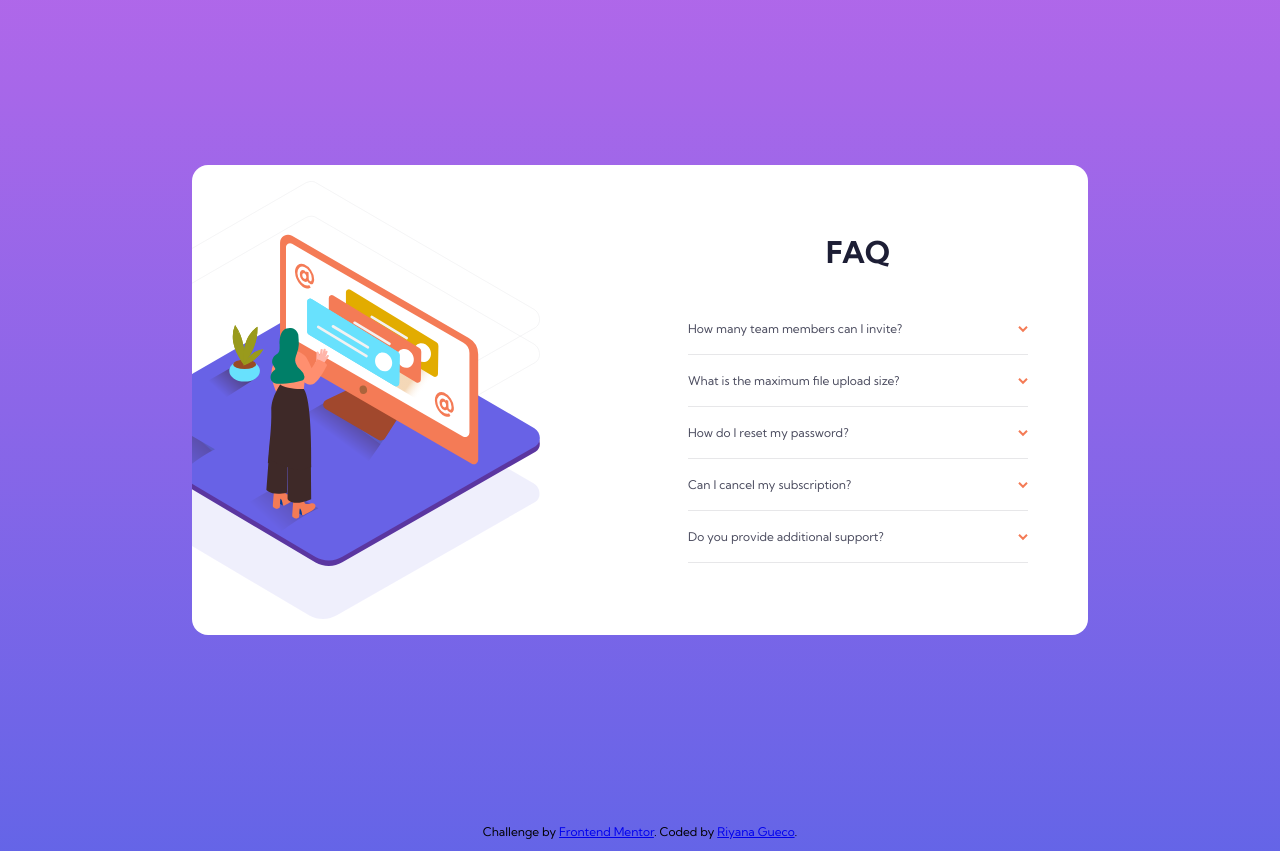
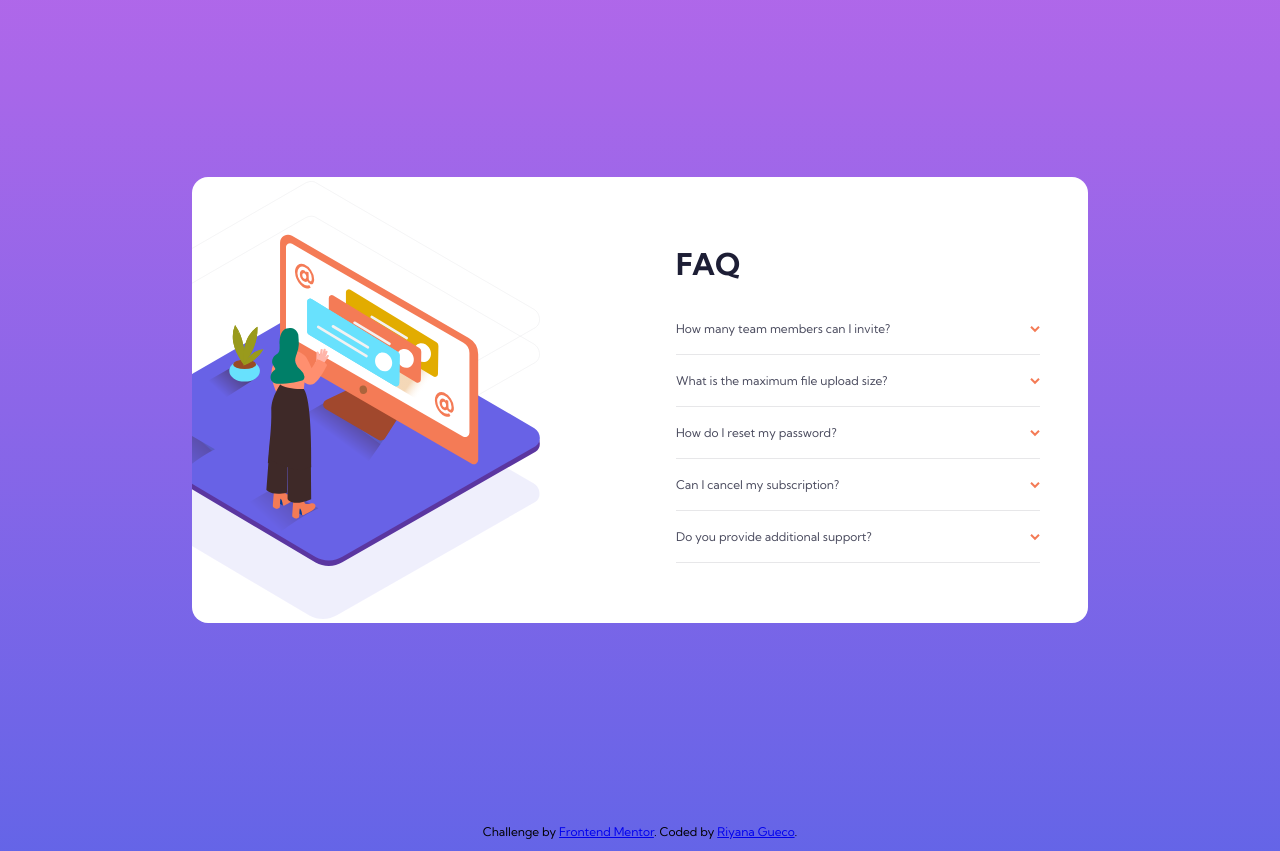
Before and after one commit to rngueco/faq-accordion-card, a plain HTML site: page index.html in a window 1280 px wide. Drawn offline with Linux system fonts and the light colour scheme.

Commit message:
Justify list to the left on desktop view

```diff
--- a/css/style.css
+++ b/css/style.css
@@ -144,9 +144,10 @@ footer {
         align-items: center;
     }
 
-    picture {
+    .illustration-box {
         flex: 0 1 50%;
         max-width: 50%;
+        position: relative;
     }
         .illustration {
             position: static;
@@ -159,4 +160,10 @@ footer {
         margin-top: 0;
         padding: 3rem;
     }
+        .faq-list h1 {
+            text-align: left;
+        }
+        .faq-list ul {
+            padding: 0;
+        }
 }
--- a/index.html
+++ b/index.html
@@ -13,7 +13,7 @@
 <body>
   <main>
     <div class="wrapper">
-      <picture>
+      <picture class="illustration-box">
         <source media="(min-width: 768px)" srcset="images/illustration-woman-online-desktop.svg">
         <source media="(max-width: 767px)" srcset="images/illustration-woman-online-mobile.svg">
         <img class="illustration" src="images/illustration-woman-online-mobile.svg" alt="">
```
